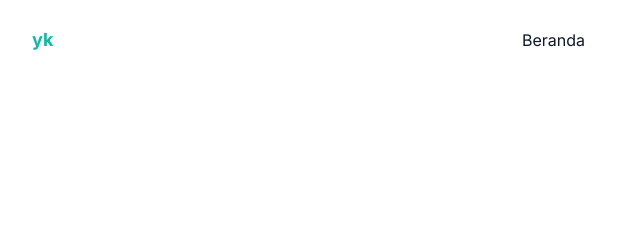
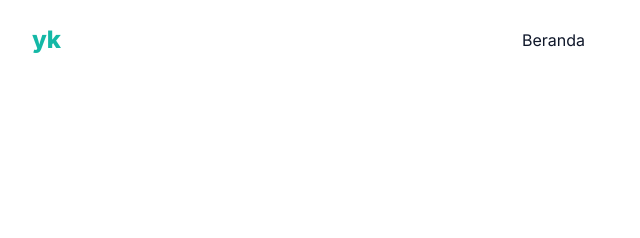
Before and after one commit to ykkhmrdn/portfolio-tailwind-css, a website: page index.html in a window 1280 px wide. Shown: the top 238 px of the page, 0-640 px from the left. Drawn offline with Linux system fonts and the light colour scheme.

Commit message:
style: Update font weight for navbar logo in index.html and output.css

```diff
--- a/index.html
+++ b/index.html
@@ -24,7 +24,7 @@
         <div class="container">
             <div class="flex items-center justify-between relative">
                 <div class="px-4">
-                    <a href="#home" class="font-bold text-lg text-primary block py-6">yk</a>
+                    <a href="#home" class="font-extrabold text-2xl text-primary block py-6">yk</a>
                 </div>
                 <div class="flex items-center px-4">
                     <button id="hamburger" name="hamburger" type="button" class="block absolute right-4 lg:hidden">
```
Also changed, not shown: src/output.css.
